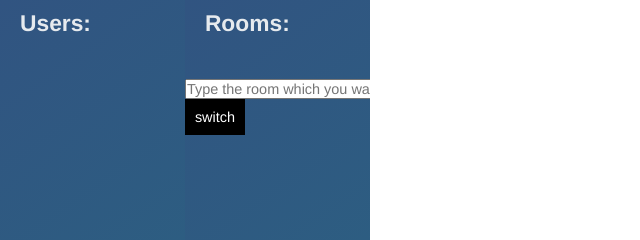
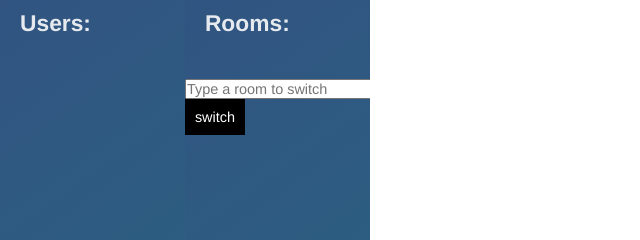
Before and after one commit to ElderNobrega/real_Time_Chat_App, a website: page public/chatRoom.html in a window 1280 px wide. Shown: the top 240 px of the page, 0-640 px from the left. Drawn offline with nearby package versions, Linux system fonts and the light colour scheme; no server answers.

Commit message:
change placeholder name

```diff
--- a/public/chatRoom.html
+++ b/public/chatRoom.html
@@ -21,7 +21,7 @@
         <h3>Rooms:</h3>
         <div id="rommsOnline"></div>
         <br><br>
-        <input type="text" name="roomName" placeholder="Type the room which you want to switch to">
+        <input type="text" name="roomName" placeholder="Type a room to switch">
     <button type="submit" style="background-color: #000000; color: rgb(255, 255, 255); justify-content: center;" onclick="switchRoom()">switch</button>
     </div>
 
```
